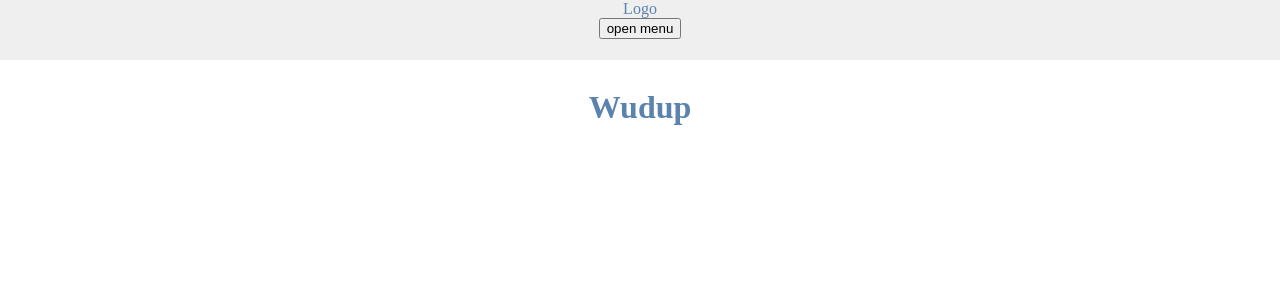
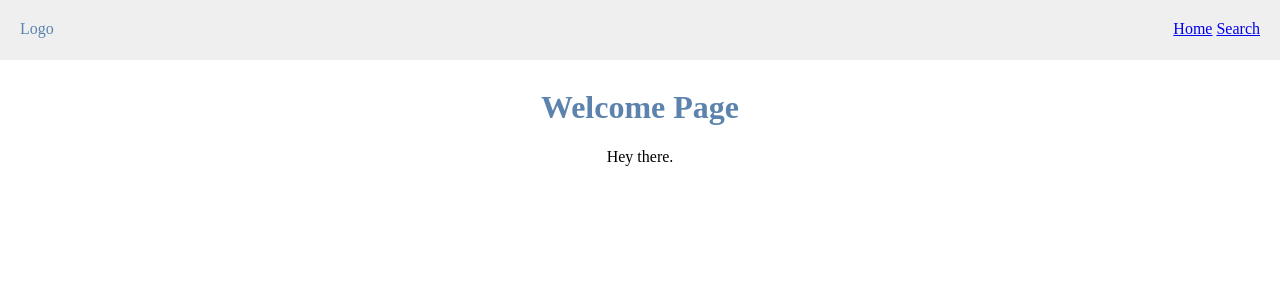
Before and after one commit to ajspera/react-less-webpack-starter, a React app: page / in a window 1280 px wide. Shown: the top 300 px of the page. Built offline with nearby package versions, Linux system fonts and the light colour scheme.

Commit message:
add route and link examples

```diff
--- a/src/app/components/App.jsx
+++ b/src/app/components/App.jsx
@@ -1,16 +1,29 @@
 import React from 'react';
 
+import {
+  BrowserRouter as Router,
+  Route
+} from 'react-router-dom';
+
 import Header from './Header/Header.jsx';
+import SearchPage from './Pages/SearchPage.jsx';
+import HomePage from './Pages/HomePage.jsx';
 
 import './app.less';
 
 export default class App extends React.Component {
   render() {
     return (
-      <div className="main-content">
-        <Header />
-        <h1>Wudup</h1>
-      </div>
+      <Router>
+        <div className="main-content">
+          <Header />
+
+
+          <Route path="/search" component={SearchPage} />
+          <Route exact path="/" component={HomePage} />
+
+        </div>
+      </Router>
     )
   }
 }
--- a/src/app/components/Header/Header.jsx
+++ b/src/app/components/Header/Header.jsx
@@ -1,4 +1,9 @@
 import React from 'react';
+
+import {
+  Link
+} from 'react-router-dom';
+
 import './header.less';
 
 export default class Header extends React.Component {
@@ -7,7 +12,7 @@ export default class Header extends React.Component {
       <div className="app-header">
         <div className="logo">Logo</div>
         <div className="header-menu">
-          <button>open menu</button>
+          <Link to="/">Home</Link> <Link to="/search">Search</Link>
         </div>
       </div>
     )
--- a/src/app/components/Header/header.less
+++ b/src/app/components/Header/header.less
@@ -11,8 +11,11 @@
 
   .logo {
     color: @nice-blue;
+    float: left;
+    padding: 20px;
   }
   .header-menu {
-
+    float: right;
+    padding: 20px;
   }
 }
```
